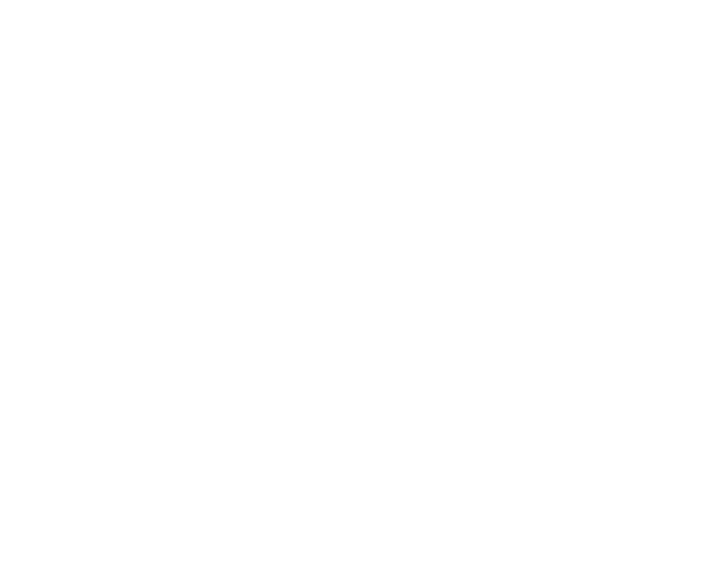
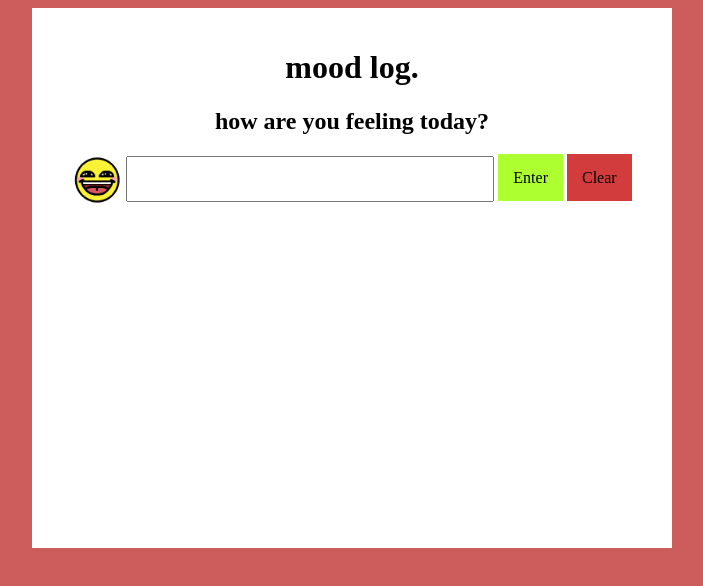
Before and after one commit to farzana-moury/mood-log, a plain HTML site: page index.html in a window 1280 px wide. Shown: the whole page, without its empty margins (288-991 px from the left). Drawn offline with Linux system fonts and the light colour scheme.

Commit message:
start base code and files

```diff
--- /dev/null
+++ b/index.css
@@ -0,0 +1,38 @@
+body {
+    background-color: indianred;
+    display: flex;
+}
+
+.main-div {
+    padding: 20px;
+    background-color: white;
+    text-align: center;
+    height: 500px;
+    width: 600px;
+    margin: auto;
+}
+
+.form {
+    background-color: white;
+}
+
+#emoji-button {
+    width: 50px;
+    height: 50px;
+    vertical-align: middle;
+}
+
+#moodField {
+    height: 40px;
+    width: 360px;
+}
+
+#enter-btn {
+    background-color: greenyellow;
+    padding: 15px;
+}
+
+#clear-btn {
+    background-color:rgb(210, 60, 60);
+    padding: 15px;
+}
--- a/index.html
+++ b/index.html
@@ -4,9 +4,23 @@
     <meta charset="UTF-8">
     <meta http-equiv="X-UA-Compatible" content="IE=edge">
     <meta name="viewport" content="width=device-width, initial-scale=1.0">
+    <link rel="stylesheet" href="index.css">
     <title>Mood Log</title>
 </head>
 <body>
+    <div class="main-div">
+        <h1>mood log.</h1>
+        <h2>how are you feeling today?</h2>
+
+        <div class="logs"></div>
+
+        <div class="form">
+            <img src="images/happy.png" alt="happy face emoji button" id="emoji-button">
+            <input type="text" required id="moodField" class="moodField">
+            <span id="enter-btn">Enter</span>
+            <span id="clear-btn">Clear</span>
+        </div>
+    </div>
 
 </body>
 </html>
```
Also changed, not shown: images/angry.png (added), images/cute.png (added), images/emo.png (added), images/happy.png (added), images/lovey.png (added), images/meh.png (added), images/sad.png (added), images/scared.png (added), images/sick.png (added), images/silly.png (added), index.js (added).
